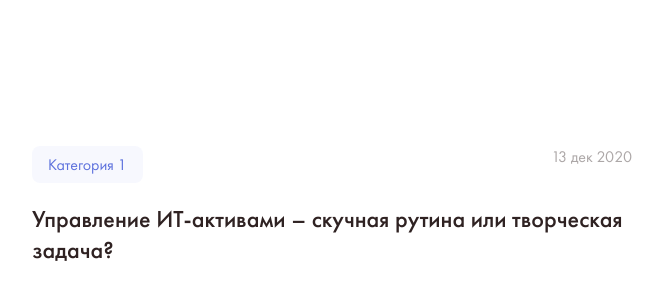
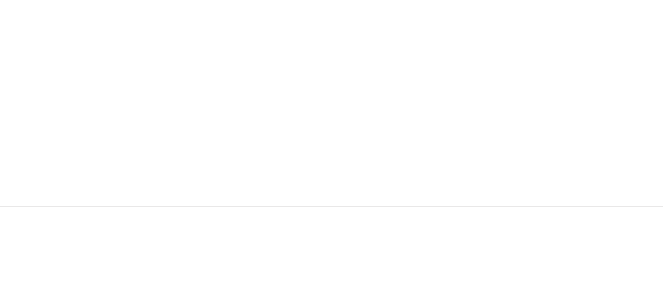
Before and after one commit to Endermax200113/blog-on-wordpress, a React (Create React App) app: page / in a window 1280 px wide. Shown: the part 194-494 px from the top of the page, without its empty margins (308-971 px from the left). Built offline with nearby package versions, Linux system fonts and the light colour scheme.

Commit message:
Added 'TextLine' and 'Line' components

```diff
--- a/src/App.js
+++ b/src/App.js
@@ -1,22 +1,12 @@
 import React from 'react';
 import './assets/sass/App.sass';
-import ArticleBlock from './component/UI/article/ArticleBlock';
-import { TypeArticle } from './util/article';
+import Line from './component/UI/line/Line';
 
 function App() {
 	return (
 		<div className="app">
 			<div className="component">
-				{/*  */}
-				<ArticleBlock
-					category="Категория 1"
-					date="2020-12-13"
-					title="Управление ИТ-активами – скучная рутина или творческая задача?"
-					img={require("./assets/img/article1.png")}
-					type={TypeArticle.ONLY_TITLE}
-				>
-					Размышляя об управлении ИТ-активами, я вспомнил один учебный пример. Менеджер по ИТ-мощностям в крупной компании периодически готовил толстенный отчёт руководству. В очередной раз он не принёс отчёт, решив проверить, нужен ли он вообще.
-				</ArticleBlock>
+				<Line />
 			</div>
 		</div>
 	);
--- /dev/null
+++ b/src/component/UI/line/Line.jsx
@@ -0,0 +1,12 @@
+import React from 'react'
+import cl from './Line.module.sass'
+
+const Line = ({clazz = undefined}) => {
+	const rootClasses = !clazz ? [cl['line']] : clazz(cl)
+
+	return (
+		<hr className={rootClasses.join(' ')} />
+	)
+}
+
+export default Line
--- /dev/null
+++ b/src/component/UI/line/Line.module.sass
@@ -0,0 +1,7 @@
+@import './../../../assets/sass/_vars'
+
+.line
+	width: 100%
+	height: 1px
+	border: 0
+	background-color: rgba($color-dark-brown, 0.10)
```
Also changed, not shown: src/component/UI/text/TextLink.jsx (added, +14 -0 lines), src/component/UI/text/TextLink.module.sass (added, +13 -0 lines), 1 other file (tests, documents, lock files or other folders).
